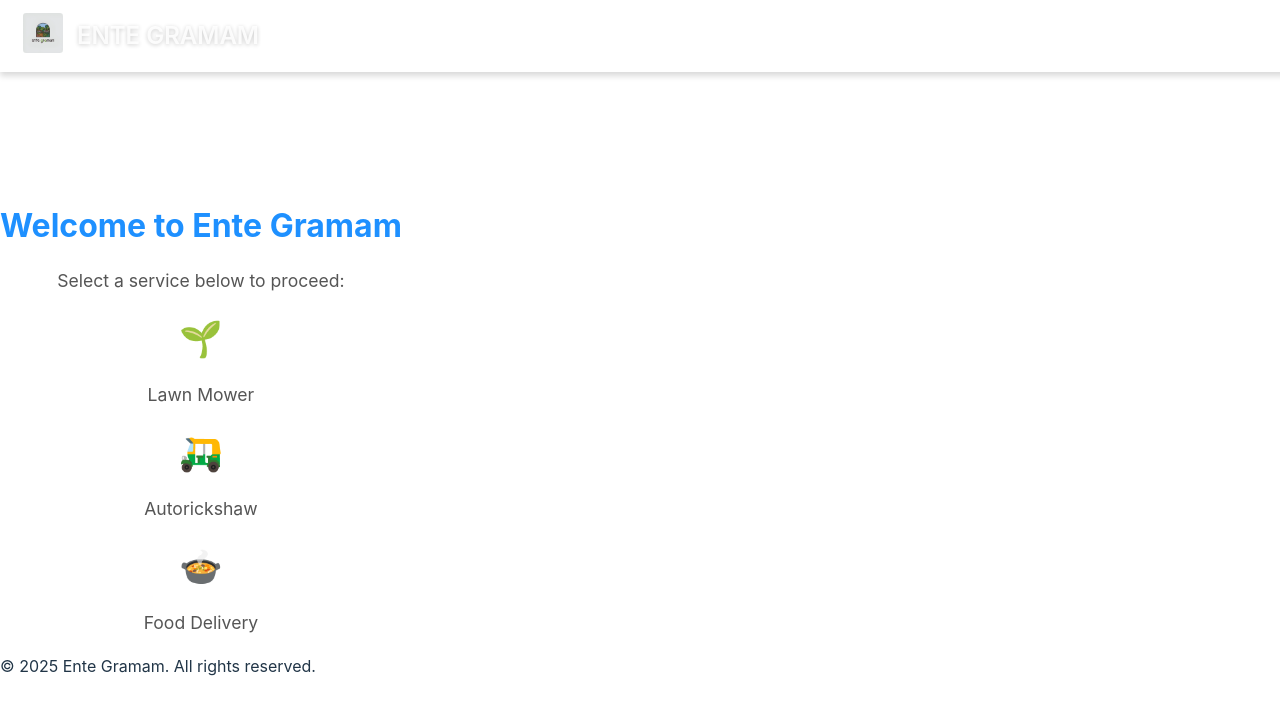
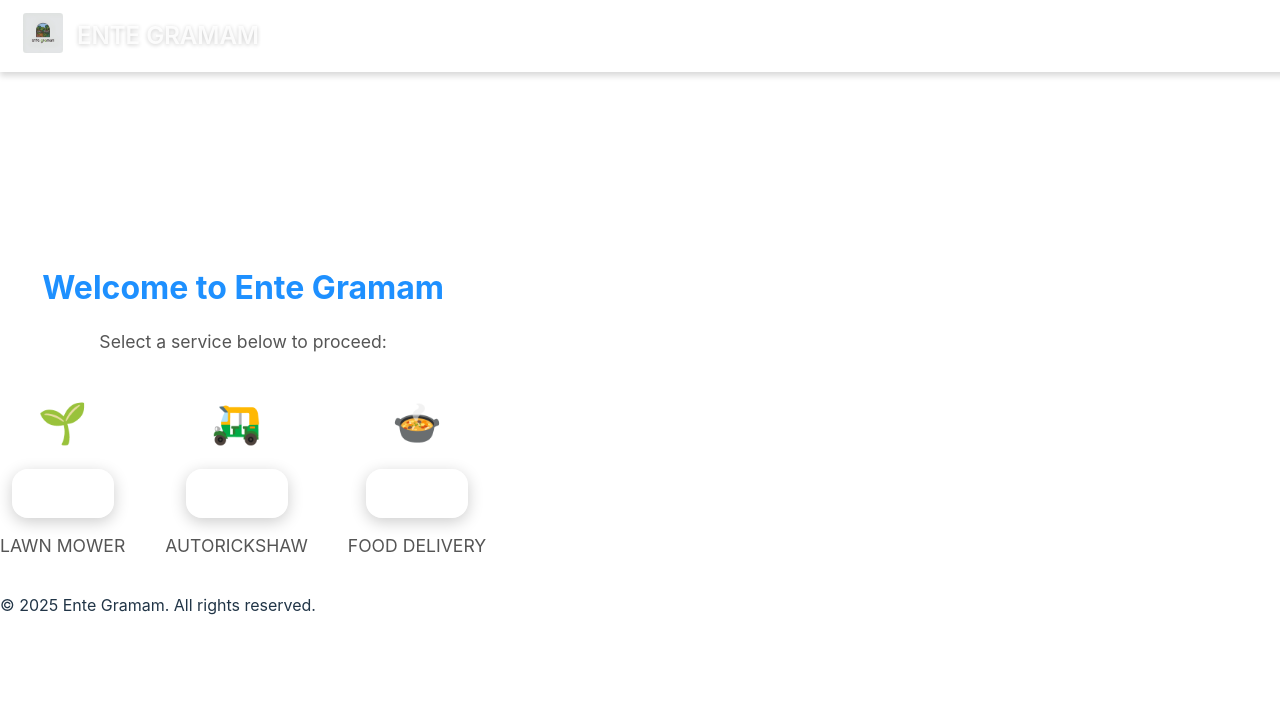
Before and after one commit to code-ninja-labs/ente-gramam1, a React (Vite) app: page / in a window 1280 px wide. Shown: the top 714 px of the page. Built offline with nearby package versions, Linux system fonts and the light colour scheme.

Commit message:
Update AppIcons.css

```diff
--- a/src/components/AppIcons/AppIcons.css
+++ b/src/components/AppIcons/AppIcons.css
@@ -1,74 +1,77 @@
-/* Container for all app icons /
-
+/* Container for all app icons */
 .app-icons {
     display: flex;
-justify-content: space-evenly; / Evenly distribute the icons /
+    justify-content: space-evenly;
     margin-top: 20px;
-flex-wrap: wrap; / Allow wrapping for smaller screens /
-gap: 40px; / Space between icon items */
+    flex-wrap: wrap;
+    gap: 40px;
 }
 
-/* Wrapper for each app icon (icon + container + label) /
+/* Wrapper for each app icon */
 .icon-item {
     display: flex;
-flex-direction: column; / Stack the icon, container, and text vertically /
-align-items: center; / Align horizontally in the center /
-justify-content: flex-start; / Align items starting from the top */
+    flex-direction: column;
+    align-items: center;
+    justify-content: flex-start;
 }
 
-/* Glass-style container for a frosted effect /
+/* Glass-style container adjustments */
 .icon-container {
-width: 100px; / Fixed width for uniform containers /
-height: 100px; / Fixed height /
-border-radius: 16px; / Rounded corners for the box /
-background: rgba(255, 255, 255, 0.2); / Semi-transparent background /
-box-shadow: 0 4px 16px rgba(0, 0, 0, 0.2); / Subtle shadow for depth /
-backdrop-filter: blur(12px); / Frosted glass blur effect /
--webkit-backdrop-filter: blur(12px); / Safari compatibility /
-border: 1px solid rgba(255, 255, 255, 0.3); / Light border for definition */
-
-position: relative; /* Ensure compatibility for child positioning /
-display: flex; / Use flexbox to center contents /
-align-items: center; / Center items vertically /
-justify-content: center; / Center items horizontally /
-overflow: hidden; / Prevent any visual overflow */
+    width: 100px;
+    height: 100px;
+    border-radius: 16px;
+    background: rgba(255, 255, 255, 0.2);
+    box-shadow: 0 4px 16px rgba(0, 0, 0, 0.2);
+    backdrop-filter: blur(12px);
+    -webkit-backdrop-filter: blur(12px);
+    border: 1px solid rgba(255, 255, 255, 0.3);
+    display: flex;
+    align-items: center;
+    justify-content: center;
+    position: relative;
+    overflow: hidden;
 }
 
-/* Emoji (icon) positioned at the center of the container /
+/* Emoji alignment fix */
 .icon {
-font-size: 40px;  / Icon size /
-line-height: 1;   / Ensures no extra space around inline elements /
-margin: 0;        / Remove default margins /
-padding: 0;       / Remove default padding */
+    font-size: 40px;
+    line-height: 1;
+    margin: 0;
+    padding: 0;
+    display: flex; /* Added for better centering */
+    align-items: center; /* Vertical center */
+    justify-content: center; /* Horizontal center */
+    width: 100%; /* Ensure full container width */
+    height: 100%; /* Ensure full container height */
 }
 
-/* Label text below the container /
+/* Label styling */
 .icon-label {
-color: #ffffff; / White text for better contrast /
-font-size: 0.9rem; / Readable font size /
-text-transform: uppercase; / Uppercase for better readability /
-margin-top: 15px; / Space between the container and the label /
-text-align: center; / Center-align the text */
+    color: #ffffff;
+    font-size: 0.9rem;
+    text-transform: uppercase;
+    margin-top: 15px;
+    text-align: center;
 }
 
-/* Responsive Adjustments for Smaller Screens /
+/* Responsive Adjustments */
 @media (max-width: 768px) {
     .app-icons {
-gap: 20px; / Reduce gaps for smaller screens */
+        gap: 20px;
     }
 
     .icon-container {
-width: 80px; /* Reduce container size for smaller layouts /
-height: 80px; / Match the width /
-border-radius: 12px; / Adjust rounded corners for smaller containers */
+        width: 80px;
+        height: 80px;
+        border-radius: 12px;
     }
 
     .icon {
-font-size: 35px; /* Reduce icon size for smaller screens */
+        font-size: 35px;
     }
 
     .icon-label {
-font-size: 0.8rem; /* Slightly smaller text /
-margin-top: 10px; / Adjust space between the label and container */
+        font-size: 0.8rem;
+        margin-top: 10px;
     }
 }
```
Lines whose indentation alone changed are shown as unchanged.
